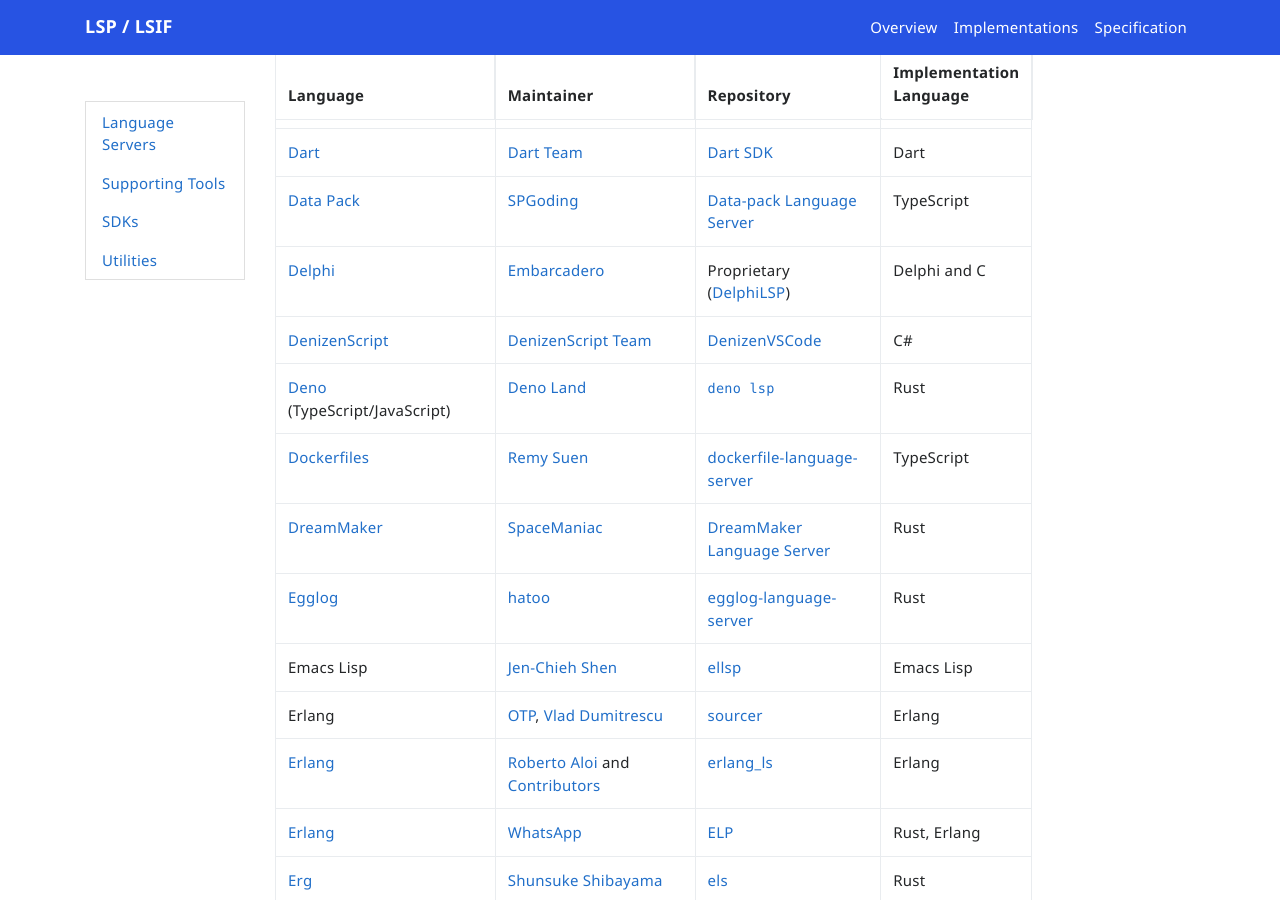
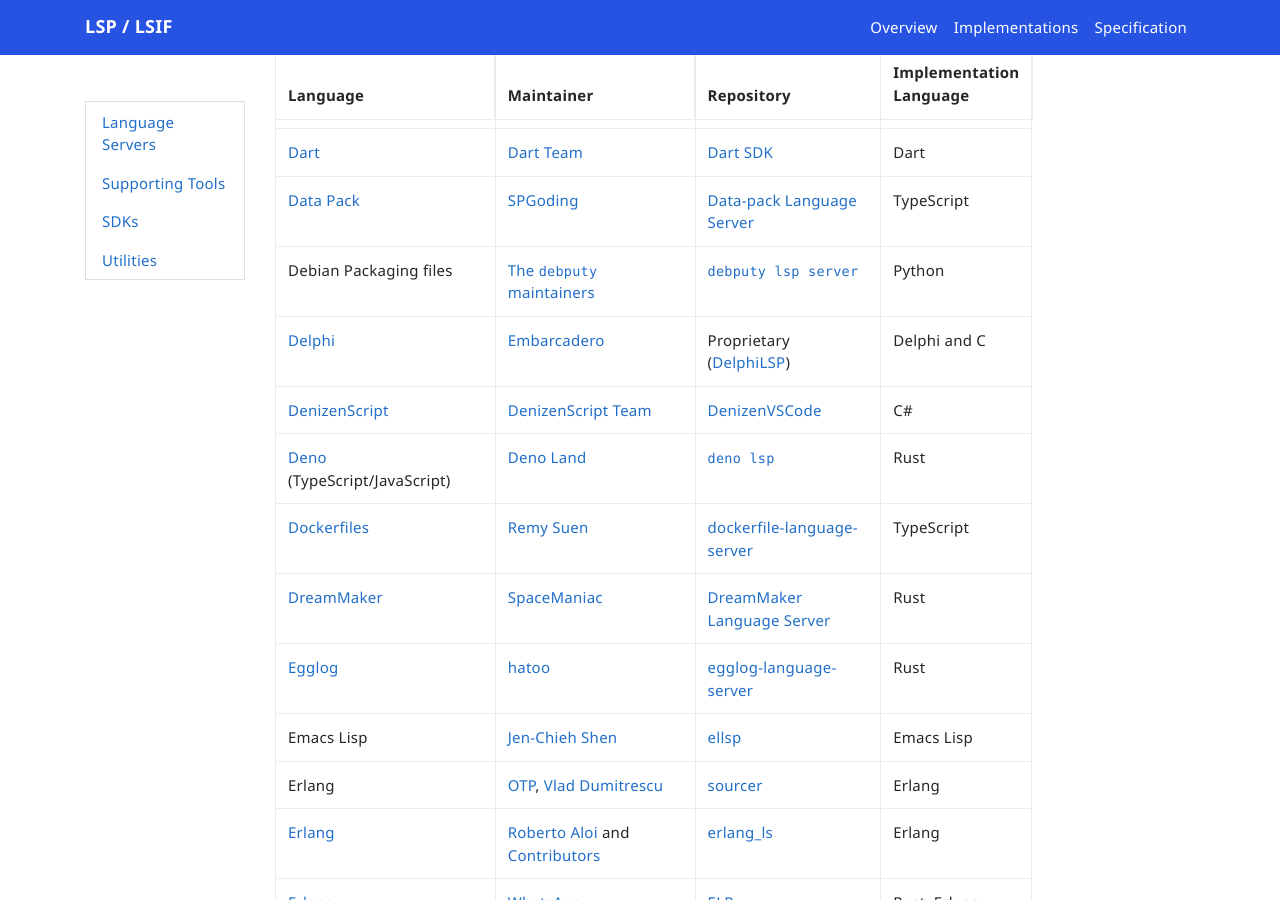
Before and after one commit to microsoft/language-server-protocol, a Jekyll site: the page built from _implementors/servers.md, in a window 1280 px wide and 900 px high, scrolled down 3430 px. Built offline with Jekyll 4.4.1, drawn with Linux system fonts in a browser that asks for light colours; nearby versions of some CDN libraries; comment, search, counter and statistics services are not loaded.

Commit message:
Add the `debputy` language server (#2044)

```diff
--- a/_implementors/servers.md
+++ b/_implementors/servers.md
@@ -69,6 +69,7 @@
 | [D](https://dlang.org) | [Laurent Tréguier](https://github.com/LaurentTreguier) | [D Language Server](https://github.com/d-language-server/dls) | D |
 | [Dart](https://dart.dev/) | [Dart Team](https://dart.dev/) | [Dart SDK](https://github.com/dart-lang/sdk/blob/master/pkg/analysis_server/tool/lsp_spec/README.md) | Dart |
 | [Data Pack](https://minecraft.wiki/w/Data_Pack) | [SPGoding](https://github.com/SPGoding) | [Data-pack Language Server](https://github.com/SPGoding/datapack-language-server) | TypeScript |
+| Debian Packaging files | [The `debputy` maintainers](https://salsa.debian.org/debian/debputy) | [`debputy lsp server`](https://salsa.debian.org/debian/debputy) | Python |
 | [Delphi](https://www.embarcadero.com/products/delphi) | [Embarcadero](https://www.embarcadero.com/) | Proprietary ([DelphiLSP](http://docwiki.embarcadero.com/RADStudio/en/Code_Insight_References)) | Delphi and C |
 | [DenizenScript](https://denizenscript.com/) | [DenizenScript Team](https://github.com/DenizenScript/) | [DenizenVSCode](https://github.com/DenizenScript/DenizenVSCode) | C# |
 | [Deno](https://deno.land) (TypeScript/JavaScript) | [Deno Land](https://github.com/denoland) | [`deno lsp`](https://github.com/denoland/deno/tree/main/cli/lsp) | Rust |
```
